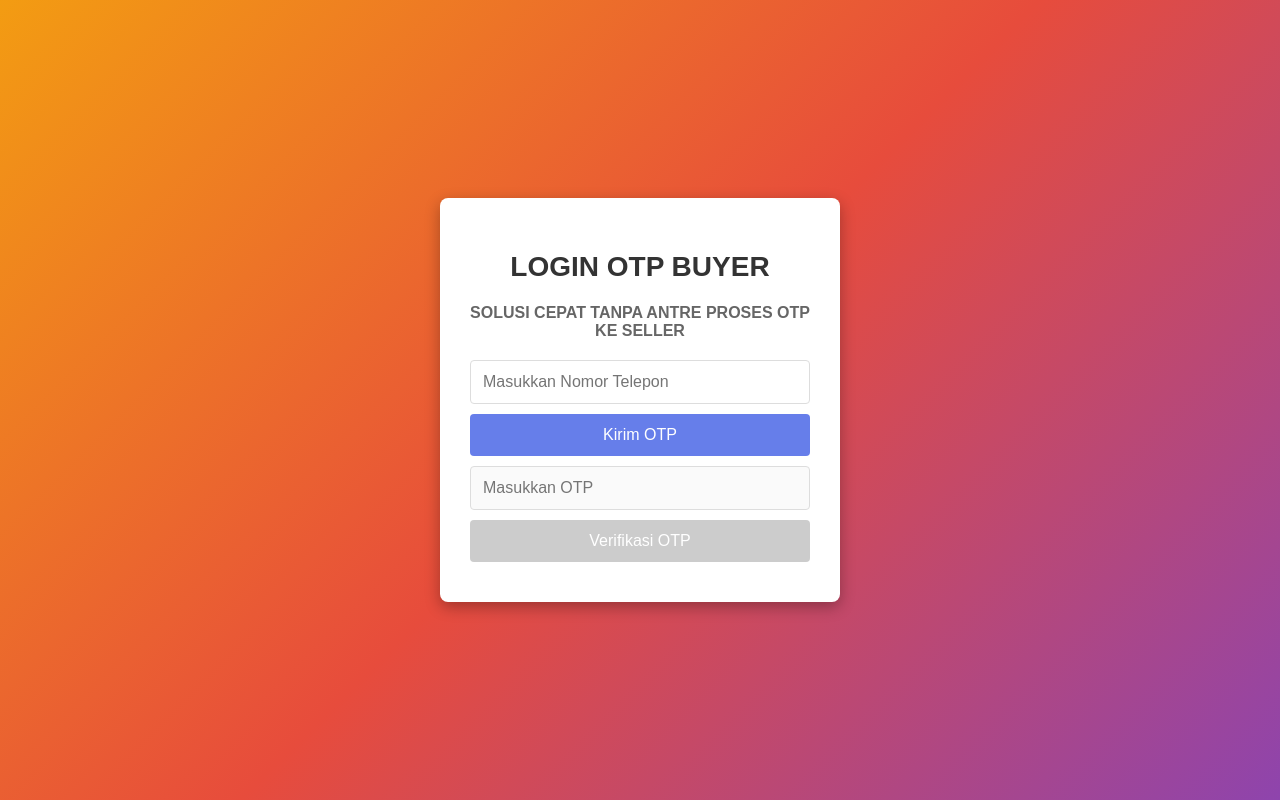
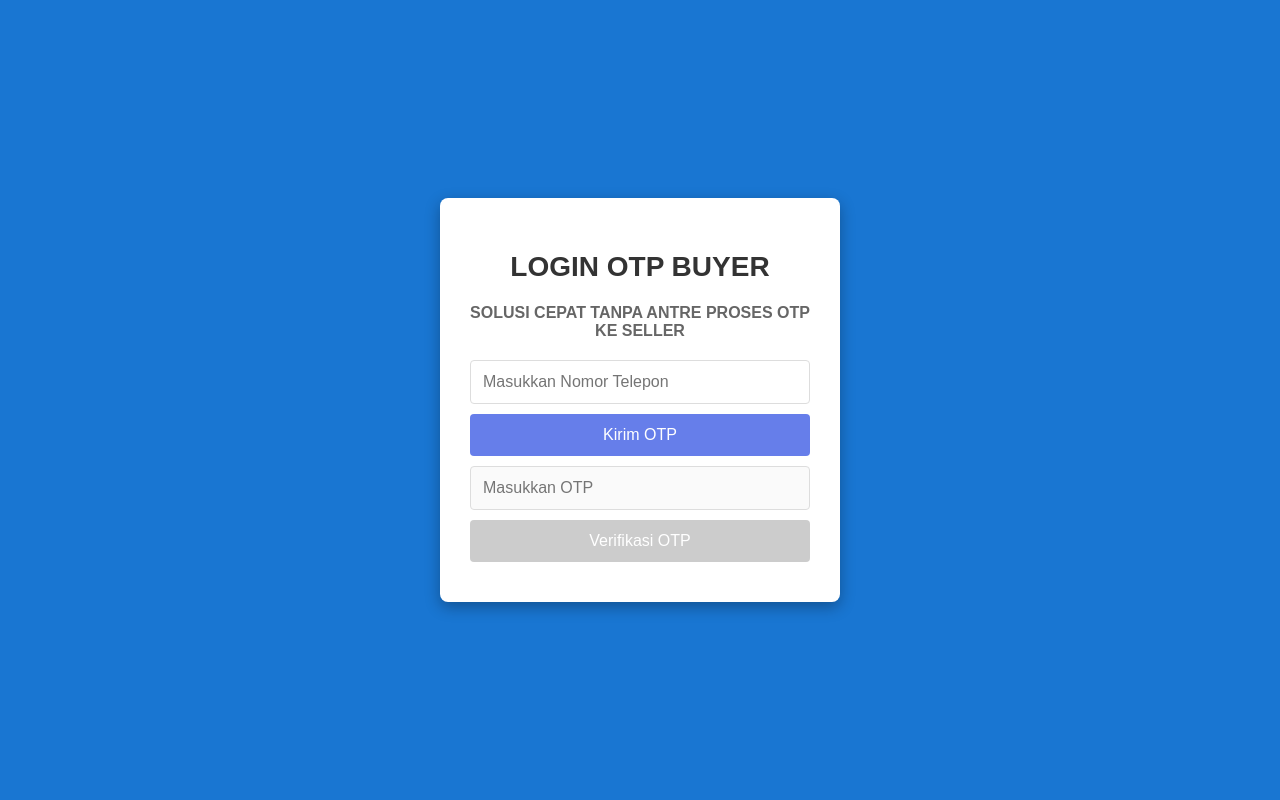
Before and after one commit to Muhno12/OTPV3-Circelcuanmv, a PHP site: page / in a window 1280 px wide. Run offline with PHP 8.4, Linux system fonts and the light colour scheme; some libraries are stand-ins or nearby versions.

Commit message:
Update index.php

```diff
--- a/index.php
+++ b/index.php
@@ -62,7 +62,7 @@ if ($_SERVER['REQUEST_METHOD'] === 'POST') {
       justify-content: center;
       align-items: center;
       min-height: 100vh;
-      background: linear-gradient(135deg, #f39c12, #e74c3c, #8e44ad);
+      background: linear-gradient(135deg, #1976D2, #1976D2, #1976D2);
       animation: gradient 10s ease infinite;
       margin: 0;
       padding: 0;
```
